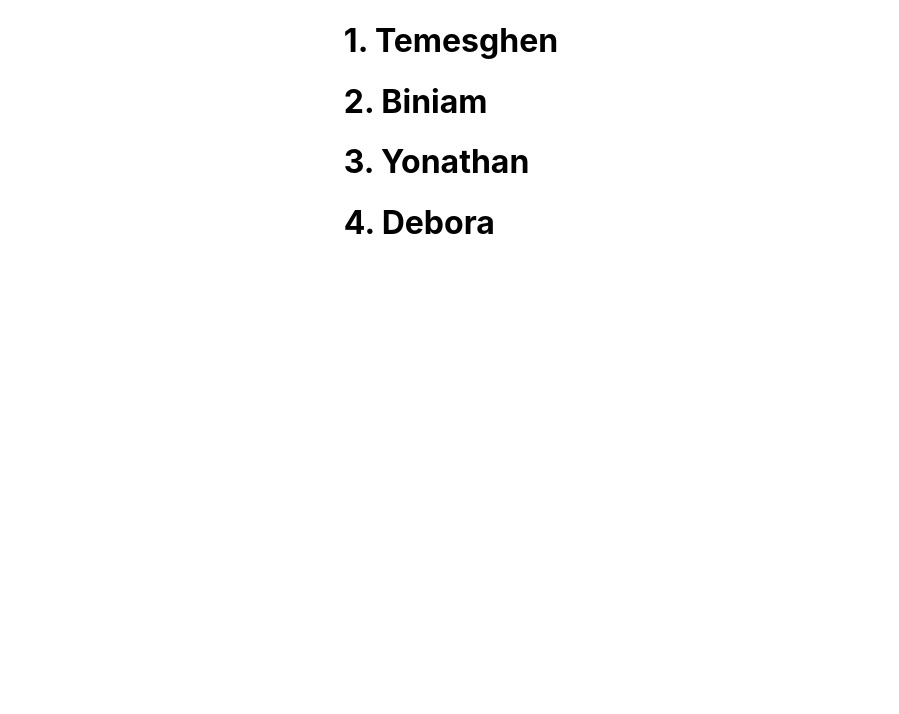
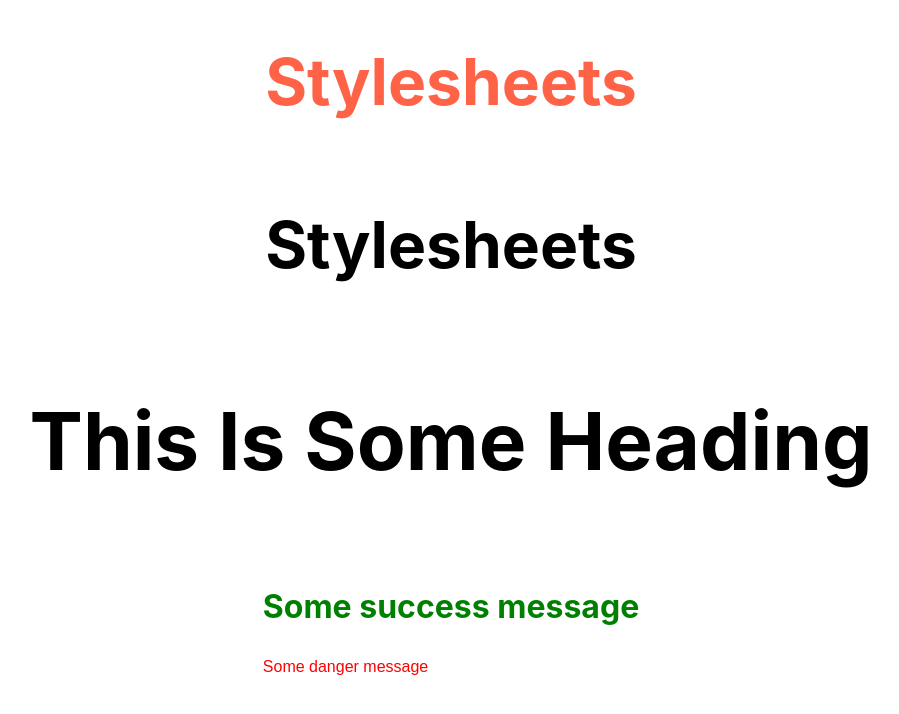
Before and after one commit to temesghentekeste/react-hello-world, a React (Create React App) app: page / in a window 1280 px wide. Shown: the top 714 px of the page, without its empty margins (189-1088 px from the left). Built offline with nearby package versions, Linux system fonts and the light colour scheme.

Commit message:
Styles and css

```diff
--- a/src/App.css
+++ b/src/App.css
@@ -1,7 +1,9 @@
 .App {
   text-align: justify;
   display: flex;
+  flex-direction: column;
   justify-content: center;
+  align-items: center;
 }
 
 .App-logo {
--- a/src/App.js
+++ b/src/App.js
@@ -11,6 +11,9 @@ import Parent from './components/Parent';
 import ConditionalRendering from './components/ConditionalRendering';
 import ListRendering from './components/ListRendering';
 import IndexAsAKey from './components/IndexAsAKey';
+import Stylesheets from './components/Stylesheets'
+import Inline from './components/Inline';
+import CssModules from './components/CssModules';
 
 function App() {
   return (
@@ -32,8 +35,12 @@ function App() {
     <Parent/>
     <ConditionalRendering/>
     <ListRendering/>
+  <IndexAsAKey/>
   */}
-  <IndexAsAKey/>
+   <Stylesheets primary={true}/>
+   <Stylesheets primary={false}/>
+   <Inline/>
+   <CssModules/>
     </div>
   );
 }
--- /dev/null
+++ b/src/components/CssModules.js
@@ -0,0 +1,13 @@
+import React from 'react'
+import styles from './appStyles.module.css'
+
+function CssModules() {
+  return (
+    <div>
+      <p className={styles.primary}>Some success message</p>
+      <p className={styles.danger}>Some danger message</p>
+    </div>
+  )
+}
+
+export default CssModules
--- /dev/null
+++ b/src/components/Inline.js
@@ -0,0 +1,15 @@
+import React from 'react'
+
+function Inline() {
+  const paragraph = {
+    fontSize: '5rem',
+    textTransform: 'capitalize'
+  }
+  return (
+    <div>
+      <h2 style={paragraph}> this is some heading</h2>
+    </div>
+  )
+}
+
+export default Inline
--- /dev/null
+++ b/src/components/Stylesheets.js
@@ -0,0 +1,11 @@
+import React from 'react'
+import './myStyles.css'
+
+function Stylesheet(props) {
+  let className = props.primary ? 'primary' : '';
+  return (
+      <h1 className={`${className} font-xl`}>Stylesheets</h1>
+  )
+}
+
+export default Stylesheet
--- /dev/null
+++ b/src/components/appStyles.module.css
@@ -0,0 +1,11 @@
+.primary {
+  color: green;
+  font-size: 2rem;
+  font-weight: bold;
+}
+
+.danger {
+  color: red;
+  font: 1em sans-serif;
+  font-weight: normal;
+}
--- /dev/null
+++ b/src/components/myStyles.css
@@ -0,0 +1,7 @@
+.primary {
+  color: tomato;
+}
+
+.font-xl {
+  font-size: 4rem;
+}
```
Also changed, not shown: notes.txt.
